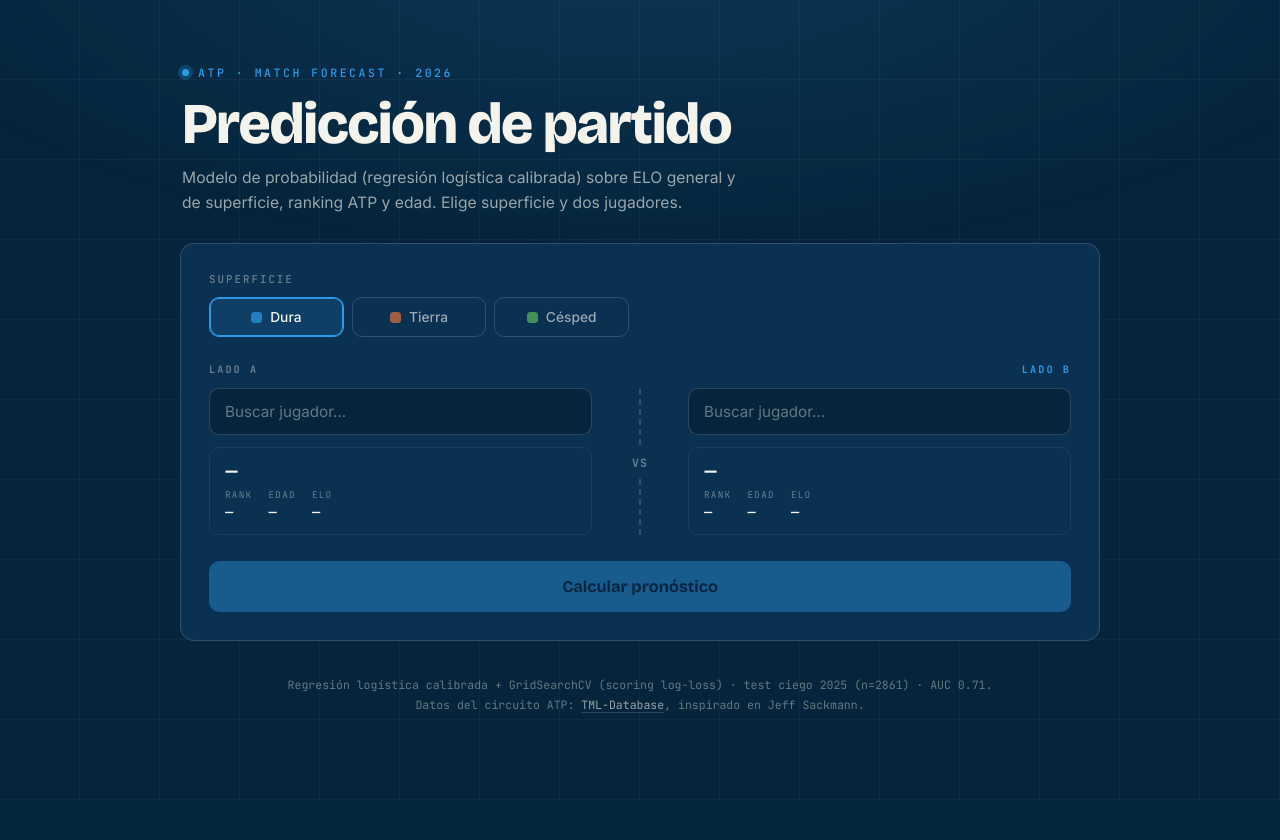
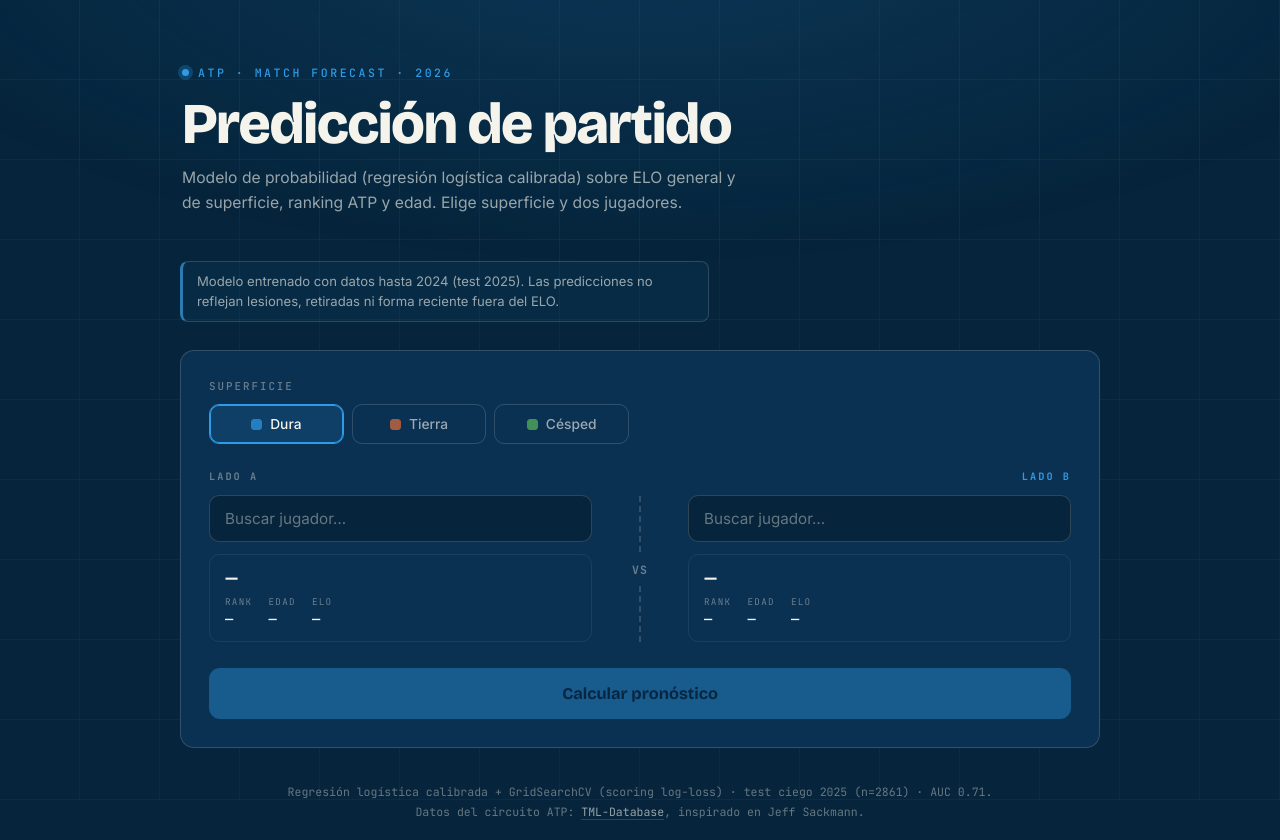
Before and after one commit to Luissantra/ATP-match-prediction, a Flask app: page / in a window 1280 px wide. Shown: the top 840 px of the page. Before the commit the page ends 800 px from the top, so only its background shows below. Run offline with Flask 3, Linux system fonts and the light colour scheme; data that the repository does not hold is empty.

Commit message:
feat(ui): R4 disclaimer de vigencia del modelo
Banner #model-disclaimer tras el header con la fecha de corte del modelo.
Backend expone trained_through/tested_on en /api/model (constantes
TRAINED_THROUGH/TESTED_ON en app.py); loadDisclaimer() la lee y no se
hardcodea en el HTML. Cache-busting v=9 -> v=10. Test nuevo
test_api_model_expone_vigencia (125 py + 4 node verdes).

```diff
--- a/app.py
+++ b/app.py
@@ -9,6 +9,12 @@ from src.features import RANK_CAP, elo_hibrido, vector_from_features
 
 app = Flask(__name__, template_folder='templates', static_folder='static')
 CORS(app)
+
+# Vigencia del modelo (R4): ventana de datos del artefacto servido. Refleja
+# main.py (TRAIN_END_YEAR=2025 → entrena 2020-2024; TEST_YEAR=2025). Servido por
+# /api/model para que el frontend no hardcodee la fecha de corte en el HTML.
+TRAINED_THROUGH = 2024   # último año incluido en el entrenamiento
+TESTED_ON = 2025         # año del test ciego principal
 
 modelo = None
 metrics = {}          # {accuracy, log_loss, brier, auc} del test ciego 2025
@@ -204,6 +210,8 @@ def model_info():
         'nombre': 'logreg',
         'metrics': metrics,
         'coeficientes': coeficientes,
+        'trained_through': TRAINED_THROUGH,
+        'tested_on': TESTED_ON,
     })
 
 
--- a/static/script.js
+++ b/static/script.js
@@ -45,6 +45,24 @@ function init() {
     setupSearch(inputA, listA, 'A');
     setupSearch(inputB, listB, 'B');
     btn.addEventListener('click', runPrediction);
+    loadDisclaimer();
+}
+
+// Banner de vigencia (R4): fecha de corte servida por /api/model, no hardcodeada.
+async function loadDisclaimer() {
+    const el = document.getElementById('model-disclaimer');
+    if (!el) return;
+    try {
+        const info = await fetch('/api/model').then((r) => r.json());
+        if (info.trained_through == null || info.tested_on == null) return;
+        el.textContent =
+            `Modelo entrenado con datos hasta ${info.trained_through} ` +
+            `(test ${info.tested_on}). Las predicciones no reflejan lesiones, ` +
+            `retiradas ni forma reciente fuera del ELO.`;
+        el.hidden = false;
+    } catch (e) {
+        // Sin red: el banner queda oculto (no bloquea la app).
+    }
 }
 
 // El DOM ya puede estar listo cuando corre este script (al final del body):
--- a/static/style.css
+++ b/static/style.css
@@ -133,6 +133,20 @@ body.surface-grass .court-bg {
     line-height: 1.55;
     color: var(--text-mut);
     max-width: 56ch;
+}
+
+/* Vigencia del modelo (R4): nota de honestidad sobre la fecha de corte. */
+.model-disclaimer {
+    margin-top: 18px;
+    padding: 10px 14px;
+    border: 1px solid var(--line-dim);
+    border-left: 3px solid color-mix(in srgb, var(--accent) 60%, var(--line-dim));
+    border-radius: 8px;
+    background: color-mix(in srgb, var(--accent) 6%, transparent);
+    color: var(--text-mut);
+    font-size: 0.82rem;
+    line-height: 1.5;
+    max-width: 64ch;
 }
 
 /* ============================ TARJETAS BASE ============================ */
--- a/templates/index.html
+++ b/templates/index.html
@@ -7,7 +7,7 @@
     <link rel="preconnect" href="https://fonts.googleapis.com">
     <link rel="preconnect" href="https://fonts.gstatic.com" crossorigin>
     <link href="https://fonts.googleapis.com/css2?family=Bricolage+Grotesque:opsz,wght@12..96,600;12..96,700;12..96,800&family=Inter:wght@400;500;600&family=JetBrains+Mono:wght@400;500;700&display=swap" rel="stylesheet">
-    <link rel="stylesheet" href="/static/style.css?v=9">
+    <link rel="stylesheet" href="/static/style.css?v=10">
 </head>
 <body class="surface-hard">
 
@@ -21,6 +21,9 @@
             <h1>Predicción de partido</h1>
             <p class="subtitle">Modelo de probabilidad (regresión logística calibrada) sobre ELO general y de superficie, ranking ATP y edad. Elige superficie y dos jugadores.</p>
         </header>
+
+        <!-- Vigencia del modelo (R4): fecha de corte servida por /api/model -->
+        <p class="model-disclaimer" id="model-disclaimer" hidden></p>
 
         <!-- ============================ CONTROLES ============================ -->
         <main class="control-card">
@@ -191,7 +194,7 @@
 
     </div>
 
-    <script src="/static/format.js?v=9"></script>
-    <script src="/static/script.js?v=9"></script>
+    <script src="/static/format.js?v=10"></script>
+    <script src="/static/script.js?v=10"></script>
 </body>
 </html>
```
Also changed, not shown: CLAUDE.md (+3 -2 lines), docs/ROADMAP.md (+3 -3 lines), tests/test_api_endpoints.py (+7 -0 lines).
